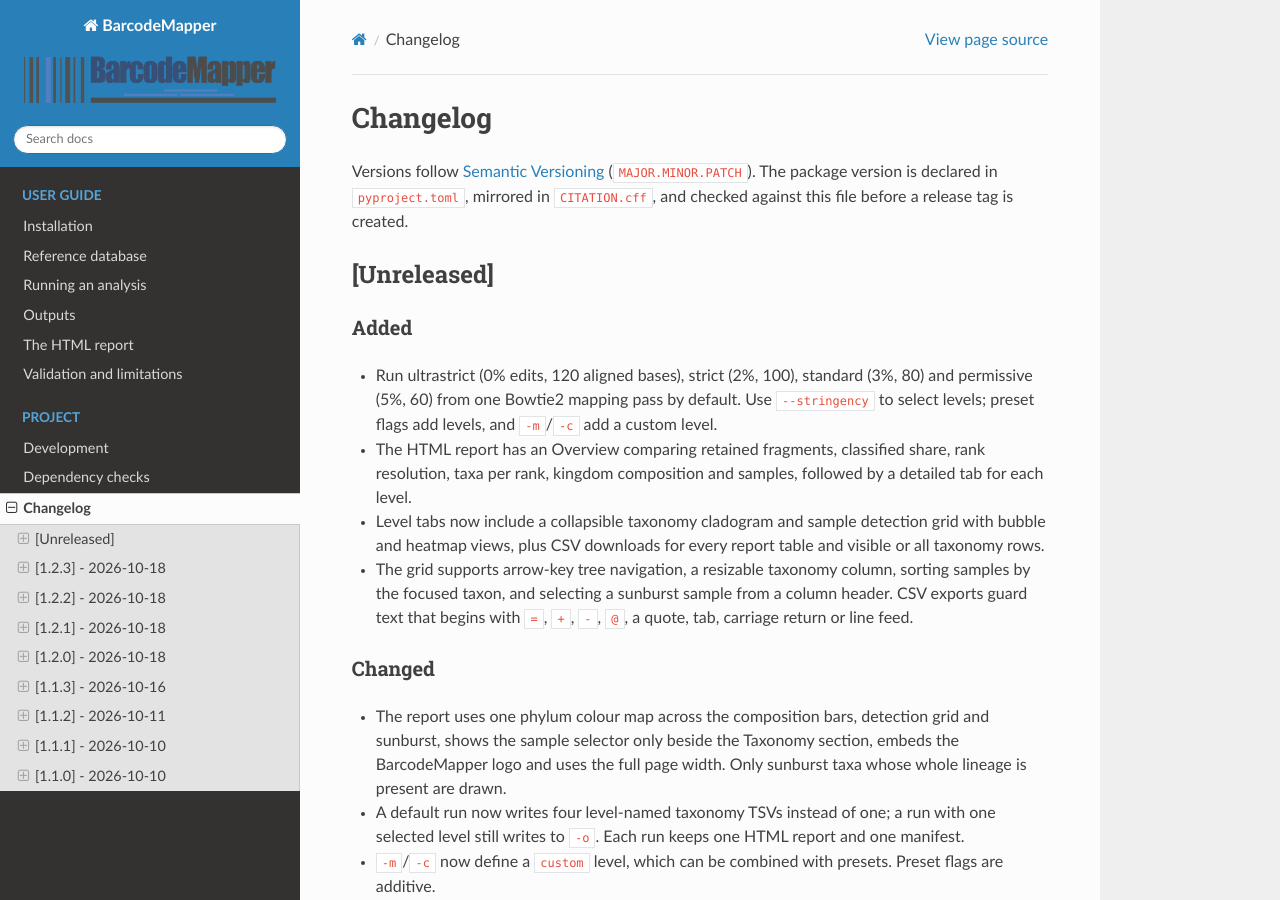
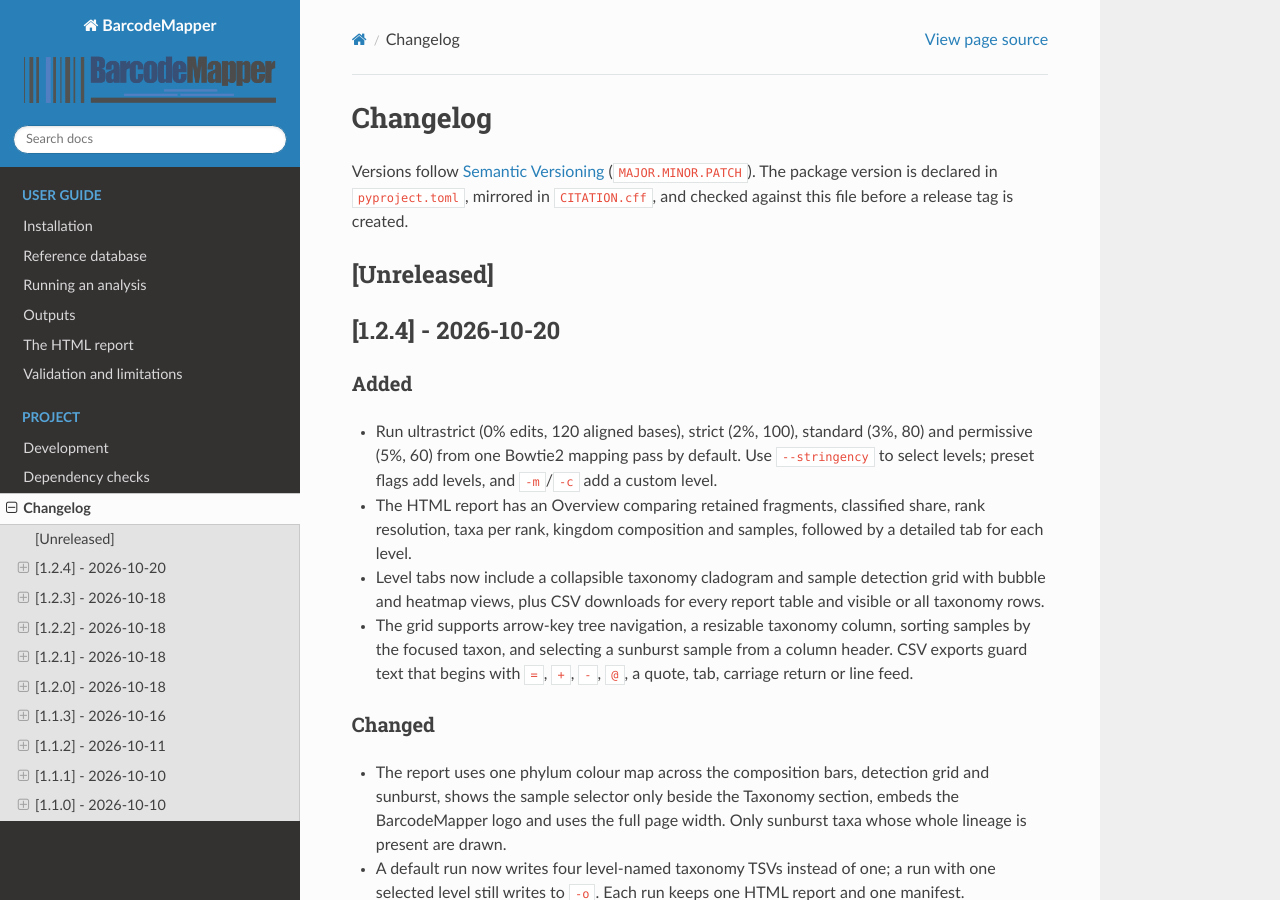
Before and after one commit to alberdilab/barcodemapper, a Sphinx documentation site: the page built from docs/changelog.md, in a window 1280 px wide and 900 px high. Built offline with Sphinx 7.4.7 and the Read the Docs theme 3.1.0, drawn with Linux system fonts in a browser that asks for light colours.

Commit message:
Release 1.2.4 and add the dependency check badge to the README

````diff
--- a/CHANGELOG.md
+++ b/CHANGELOG.md
@@ -3,6 +3,8 @@
 Versions follow [Semantic Versioning](https://semver.org/) (`MAJOR.MINOR.PATCH`). The package version is declared in `pyproject.toml`, mirrored in `CITATION.cff`, and checked against this file before a release tag is created.
 
 ## [Unreleased]
+
+## [1.2.4] - 2026-10-20
 
 ### Added
 
--- a/docs/installation.md
+++ b/docs/installation.md
@@ -12,7 +12,7 @@ conda create -n barcodemapper --override-channels -c conda-forge -c bioconda \
   pandas pyyaml biopython pysam plotly pip
 conda activate barcodemapper
 python -m pip install --no-deps \
-  https://github.com/alberdilab/barcodemapper/releases/download/v1.2.3/barcodemapper-1.2.3-py3-none-any.whl
+  https://github.com/alberdilab/barcodemapper/releases/download/v1.2.4/barcodemapper-1.2.3-py3-none-any.whl
 barcodemapper --version
 ```
 
--- a/pyproject.toml
+++ b/pyproject.toml
@@ -4,7 +4,7 @@ build-backend = "setuptools.build_meta"
 
 [project]
 name = "barcodemapper"
-version = "1.2.3"
+version = "1.2.4"
 description = "Map paired shotgun reads to COI and ITS reference sequences"
 readme = "README.md"
 license = "MIT"
````
Also changed, not shown: README.md (+1 -0 lines), 2 other files.
